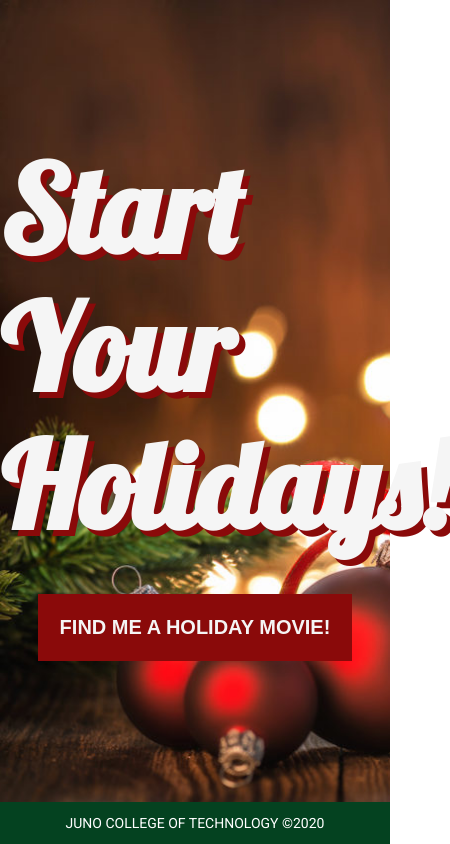
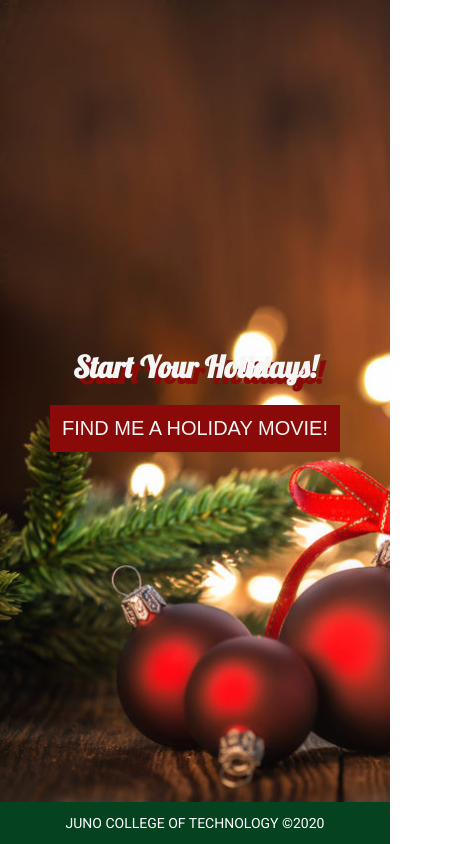
Before and after one commit to brittanybarnard/brittanyBarnardProject5, a React (Create React App) app: page / in a window 390 px wide. Shown: the whole page, 450 px wide, since content can reach past the window. Built offline with nearby package versions, Linux system fonts and the light colour scheme; no server answers.

Commit message:
media queries site is responsive

```diff
--- a/src/App.css
+++ b/src/App.css
@@ -7,10 +7,6 @@ html { -moz-box-sizing: border-box; -webkit-box-sizing: border-box; box-sizing:
 *, *:before, *:after {box-sizing: inherit}
 
 .sr-only { position: absolute; width: 1px; height: 1px; margin: -1px; border: 0; padding: 0; white-space: nowrap; clip-path: inset(100%); clip: rect(0 0 0 0); overflow: hidden;}
-
-    /* font-family: 'Lobster', cursive;
-
-    font-family: 'Padauk', sans-serif; */
 
 * {
   margin: 0;
@@ -44,13 +40,12 @@ img {
   background-image: url(./header-image2.jpg);
   background-size: cover;
   background-repeat: no-repeat;
-  /* padding: 40px; */
-  /* height: 90vh; */
 }
 
 h1 {
   margin: 0 auto;
   font-family: 'Lobster', cursive;
+  font-size: 11rem;
   text-shadow: 6px 6px rgb(138, 10, 10);
 }
 
@@ -88,11 +83,6 @@ button:focus {
   font-family: 'Lobster', cursive;
   font-size: 3rem;
   background-color: #000;
-  /* display: flex;
-  flex-direction: column;
-  justify-content: center;
-  align-items: center; */
-  /* height: 95vh; */
 }
 
 .movieContainer {
@@ -120,9 +110,12 @@ button:focus {
 
 .movieFlexContainer {
   display: flex;
-  /* flex-direction: column; */
   align-items: center;
-  /* text-align: center; */
+}
+
+.movieFlexContainer img {
+  min-width: 200px;
+  height: auto;
 }
 
 .footer {
@@ -147,3 +140,46 @@ footer a:hover,
 footer a:focus {
   border-bottom: 1px solid #fff;
 }
+
+@media (max-width:938px) {
+  h1 {
+    font-size: 7rem;
+  }
+}
+
+@media (max-width:898px) {
+  .movies h2 {
+    margin-bottom: 15px;
+  }
+  .movieFlexContainer {
+    flex-direction: column;
+  }
+  .movieFlexContainer img {
+    min-width: 300px;
+  }
+  .movieFlexContainer p {
+    margin-left: 0;
+    margin-top: 15px;
+    text-align: center;
+    font-size: 2rem;
+    width: 100%;
+  }
+}
+
+@media (max-width:600px) {
+  h1 {
+    font-size: 5rem;
+  }
+
+}
+
+@media (max-width:428px) {
+  h1 {
+    font-size: 3rem;
+  }
+  button {
+    margin-top: 20px;
+    padding: 10px;
+    font-weight: 400;
+  }
+}
--- a/src/App.js
+++ b/src/App.js
@@ -23,11 +23,7 @@ class App extends Component {
         query: 'christmas',
       },
     }).then((res) => {
-      console.log(res.data);
-      // const movieInformation = res.data.results
       this.setState({ movieInformation: res.data.results })
-      // console.log(this.state.movieInformation);
-      // this.setState({ name: title, thumbnail: poster_path })
     })
   }
 
@@ -41,7 +37,6 @@ class App extends Component {
     }, () => {
       this.executeScroll();
     })
-    // console.log(this.state);
   }
 
   executeScroll = () => this.myRef.current.scrollIntoView()
--- a/src/Movies.js
+++ b/src/Movies.js
@@ -2,7 +2,6 @@ import { Component } from "react";
 
 class Movies extends Component {
     render() {
-        // console.log(this.props.thumbnail);
         return (
             <div ref={this.props.myRef} className="movies">
                 <div className="movieContainer wrapper">
```
Also changed, not shown: 1 other file (tests, documents, lock files or other folders).
